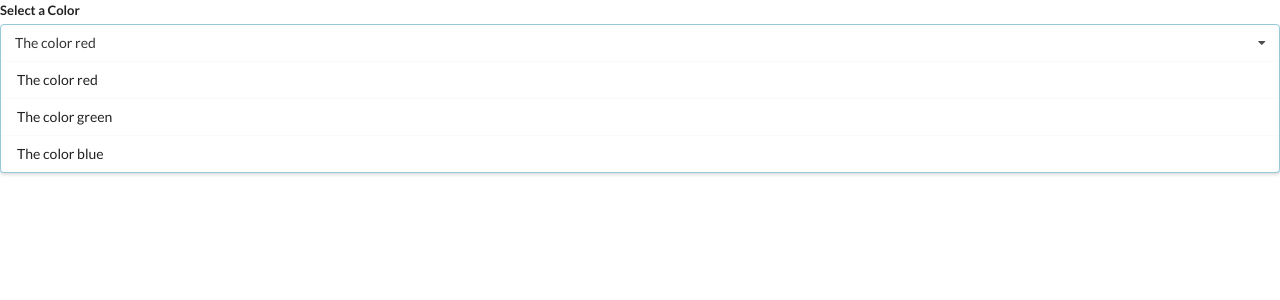
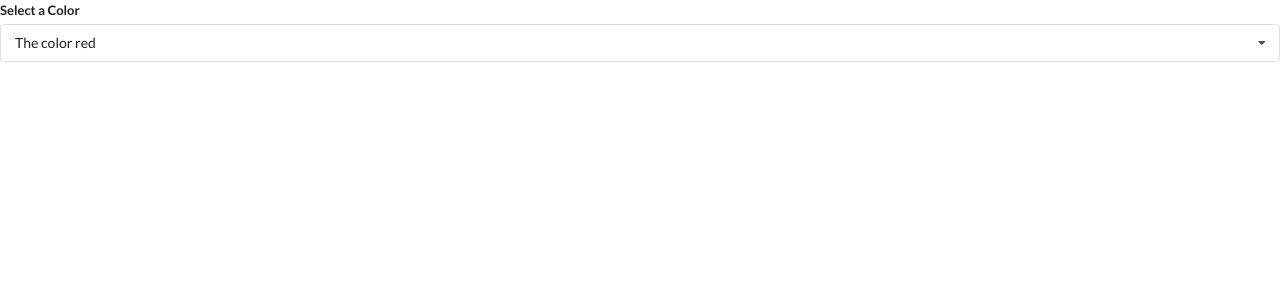
Before and after one commit to yashaset/react-ref-controlled-api-css-grid, a React (Create React App) app in the folder ooks/: page / in a window 1280 px wide. Shown: the top 300 px of the page. Built offline with nearby package versions, Linux system fonts and the light colour scheme.

Commit message:
open and close

```diff
--- a/ooks/src/App.js
+++ b/ooks/src/App.js
@@ -33,6 +33,7 @@
 ];
 function App() {
   const [selected, setSelected] = useState(options[0]);
+
   return (
     <div className='App'>
       {/* <Accordion items={items} /> */}
--- a/ooks/src/Dropdown.js
+++ b/ooks/src/Dropdown.js
@@ -1,7 +1,11 @@
-import React from 'react';
+import React, { useState } from 'react';
 
 const Dropdown = ({ options, selected, onSelectedChange }) => {
+  const [open, setOpen] = useState(false);
   const renderedOptions = options.map((option) => {
+    if (option.value === selected.value) {
+      return null;
+    }
     return (
       <div
         key={option.value}
@@ -16,10 +20,15 @@
     <div className='ui form'>
       <div className='field'>
         <label className='label'>Select a Color</label>
-        <div className='ui selection dropdown visible active'>
+        <div
+          onClick={() => setOpen(!open)}
+          className={`ui selection dropdown ${open ? 'visible active' : ''}`}
+        >
           <i className='dropdown icon'></i>
           <div className='text'>{selected.label}</div>
-          <div className='menu visible transition'>{renderedOptions}</div>
+          <div className={`menu ${open ? 'visible transition' : ''}`}>
+            {renderedOptions}
+          </div>
         </div>
       </div>
     </div>
```
